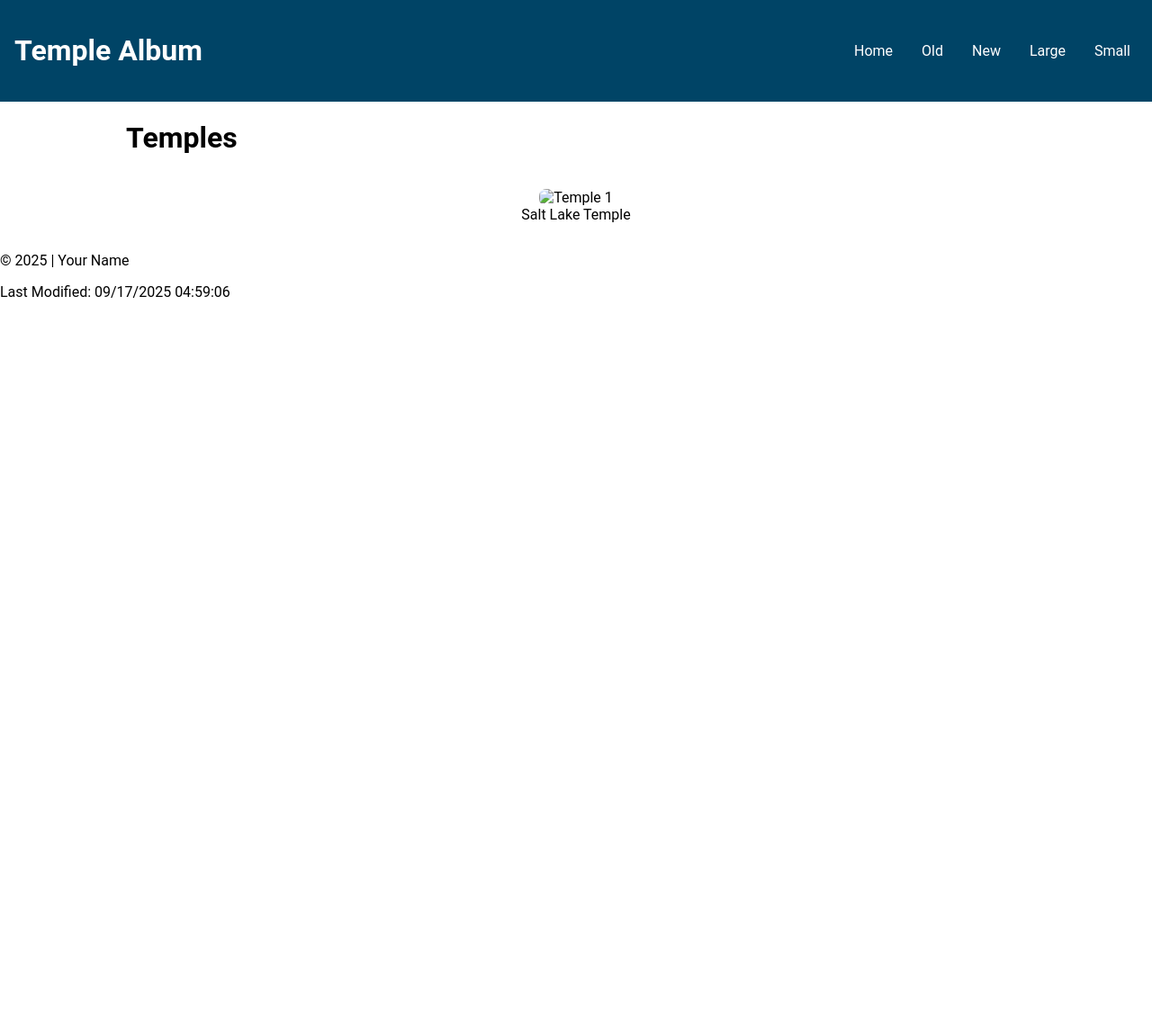
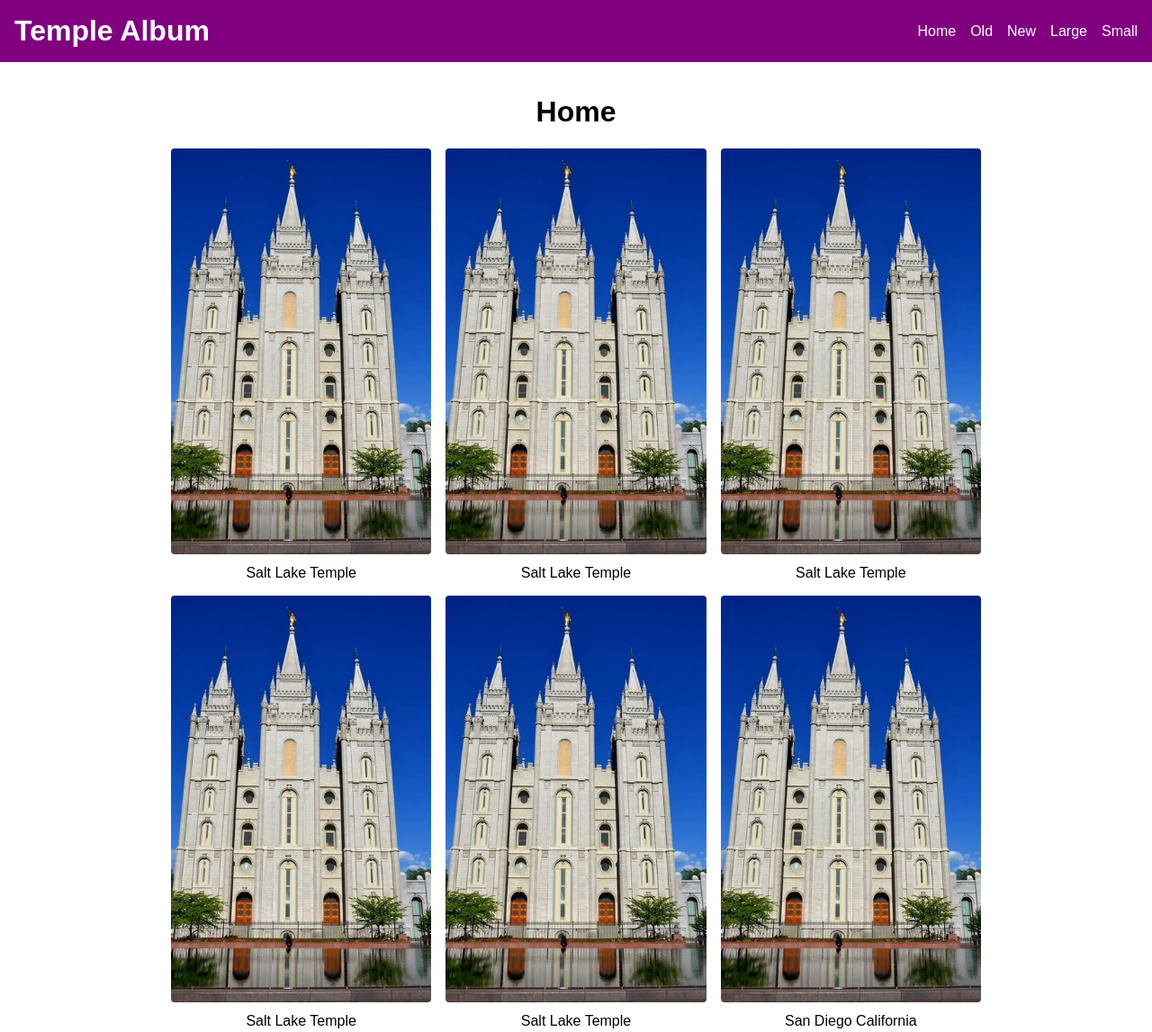
Before and after one commit to Evance-code/wdd131, a plain HTML site: page temples.html in a window 1280 px wide. Shown: the top 1147 px of the page at 90% size. Before the commit the page ends 800 px from the top, so only its background shows below. Drawn offline with Linux system fonts and the light colour scheme.

Commit message:
Temple  Pics

```diff
--- a/styles/temples-large.css
+++ b/styles/temples-large.css
@@ -1,20 +1,15 @@
-@media (min-width: 768px) {
+@media screen and (min-width: 32rem) {
     #menu {
         display: none;
     }
 
     .navigation {
-        display: flex !important;
+        display: flex;
         flex-direction: row;
         gap: 1rem;
     }
 
-    .album {
-        grid-template-columns: repeat(auto-fit, minmax(200px, 1fr));
-    }
-
-    main {
-        max-width: 1000px;
-        margin: 0 auto;
+    .gallery {
+        grid-template-columns: repeat(3, 1fr);
     }
 }
--- a/styles/temples.css
+++ b/styles/temples.css
@@ -1,55 +1,79 @@
+/* General styles */
 body {
-    font-family: 'Roboto', sans-serif;
-    /* Use Google Fonts */
+    font-family: Arial, sans-serif;
     margin: 0;
     padding: 0;
 }
 
+/* Header */
 header {
+    background-color: purple;
+    color: white;
     display: flex;
     justify-content: space-between;
     align-items: center;
     padding: 1rem;
-    background: #004466;
-    color: white;
+}
+
+header h1 {
+    margin: 0;
 }
 
 #menu {
-    font-size: 1.5rem;
     background: none;
     border: none;
     color: white;
-    cursor: pointer;
+    font-size: 2rem;
+    display: block;
 }
 
 .navigation {
     display: none;
     flex-direction: column;
+    gap: 0.5rem;
 }
 
 .navigation a {
-    padding: 0.5rem;
+    color: white;
     text-decoration: none;
-    color: white;
 }
 
 .navigation a:hover {
-    background: #006699;
+    text-decoration: underline;
 }
 
-.album {
+/* Main */
+main {
+    max-width: 900px;
+    margin: 0 auto;
+    padding: 1rem;
+    text-align: center;
+}
+
+.gallery {
     display: grid;
     grid-template-columns: 1fr;
     gap: 1rem;
-    padding: 1rem;
 }
 
 figure {
     margin: 0;
-    text-align: center;
 }
 
-figure img {
-    width: 100%;
-    border-radius: 8px;
+img {
+    max-width: 100%;
+    height: auto;
+    border-radius: 4px;
 }
+
+figcaption {
+    margin-top: 0.5rem;
+}
+
+/* Footer */
+footer {
+    background-color: purple;
+    color: white;
+    text-align: center;
+    padding: 1rem;
+}
--- a/temples.html
+++ b/temples.html
@@ -7,13 +7,13 @@
     <title>Temple Album</title>
     <link rel="stylesheet" href="styles/temples.css">
     <link rel="stylesheet" href="styles/temples-large.css">
-    <script src="scripts/temples.js" defer></script>
+    <script defer src="scripts/temples.js"></script>
 </head>
 
 <body>
     <header>
         <h1>Temple Album</h1>
-        <button id="menu">&#9776;</button> <!-- hamburger -->
+        <button id="menu" aria-label="Menu">☰</button>
         <nav class="navigation">
             <a href="#">Home</a>
             <a href="#">Old</a>
@@ -24,19 +24,50 @@
     </header>
 
     <main>
-        <h1>Temples</h1>
-        <section class="album">
+        <h1>Home</h1>
+        <section class="gallery">
             <figure>
-                <img src="images/temple1.jpg" alt="Temple 1">
+                <img src="images/templeimage.jpg" alt="Salt Lake  Temple">
                 <figcaption>Salt Lake Temple</figcaption>
             </figure>
-            <!-- Repeat 9 or more figures -->
+            <figure>
+                <img src="images/templeimage.jpg" alt="San Diego California Temple">
+                <figcaption>Salt Lake Temple</figcaption>
+            </figure>
+            <figure>
+                <img src="images/templeimage.jpg" alt="San Diego California Temple">
+                <figcaption>Salt Lake Temple</figcaption>
+            </figure>
+            <figure>
+                <img src="images/templeimage.jpg" alt="San Diego California Temple">
+                <figcaption>Salt Lake Temple</figcaption>
+            </figure>
+            <figure>
+                <img src="images/templeimage.jpg" alt="San Diego California Temple">
+                <figcaption>Salt Lake Temple</figcaption>
+            </figure>
+            <figure>
+                <img src="images/templeimage.jpg" alt="San Diego California Temple">
+                <figcaption>San Diego California</figcaption>
+            </figure>
+            <figure>
+                <img src="images/templeimage.jpg" alt="San Diego California Temple">
+                <figcaption>San Diego California</figcaption>
+            </figure>
+            <figure>
+                <img src="images/templeimage.jpg" alt="San Diego California Temple">
+                <figcaption>San Diego California</figcaption>
+            </figure>
+            <figure>
+                <img src="images/templeimage.jpg" alt="San Diego California Temple">
+                <figcaption>San Diego California</figcaption>
+            </figure>
         </section>
     </main>
 
     <footer>
-        <p>&copy; <span id="year"></span> | Your Name</p>
-        <p>Last Modified: <span id="lastModified"></span></p>
+        <p>&copy;<span id="year"></span> 🌸 Evance Katanga 🌸 Tanzania</p>
+        <p>Last Modification: <span id="lastModified"></span></p>
     </footer>
 </body>
 
```
Also changed, not shown: images/templeimage.jpg (added).
